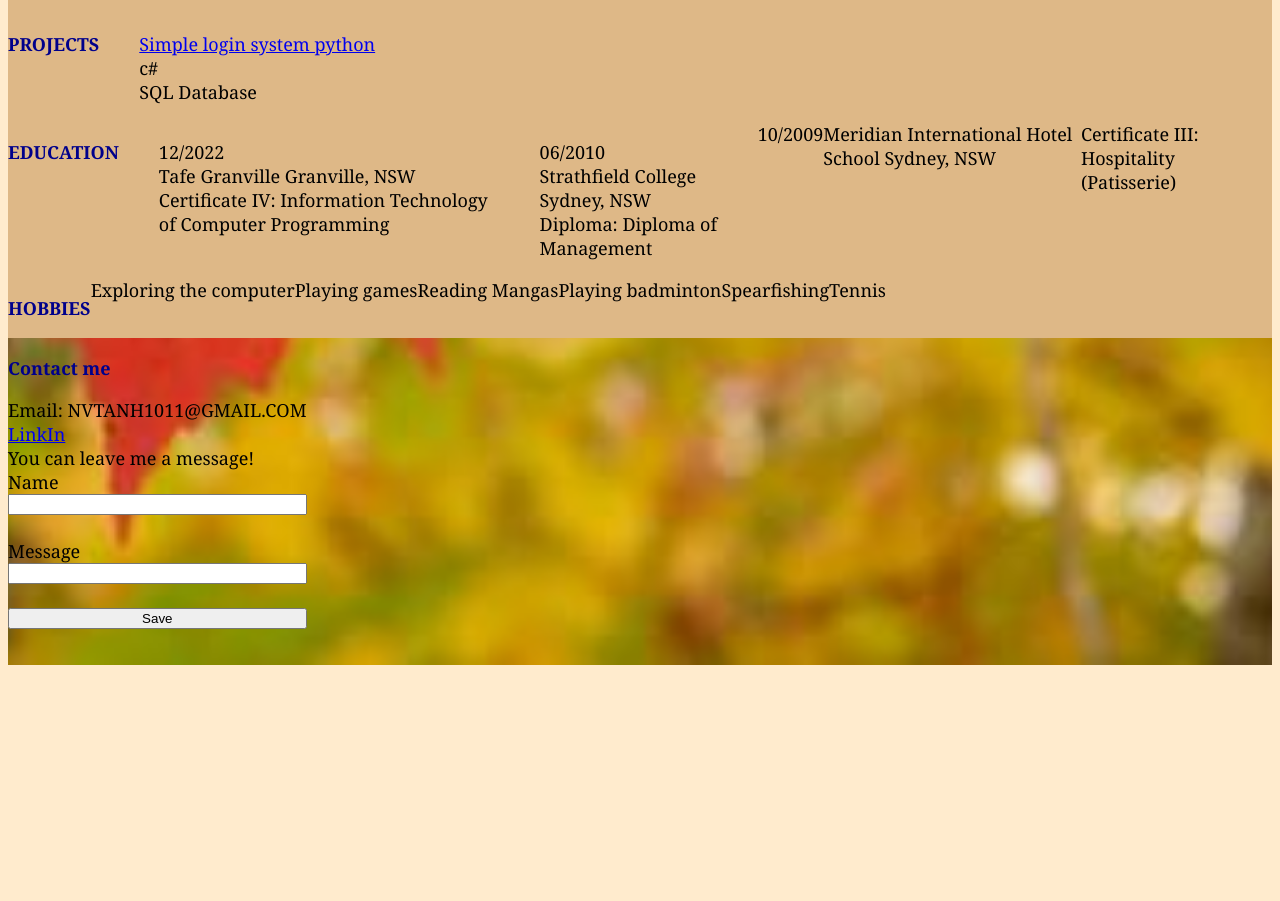
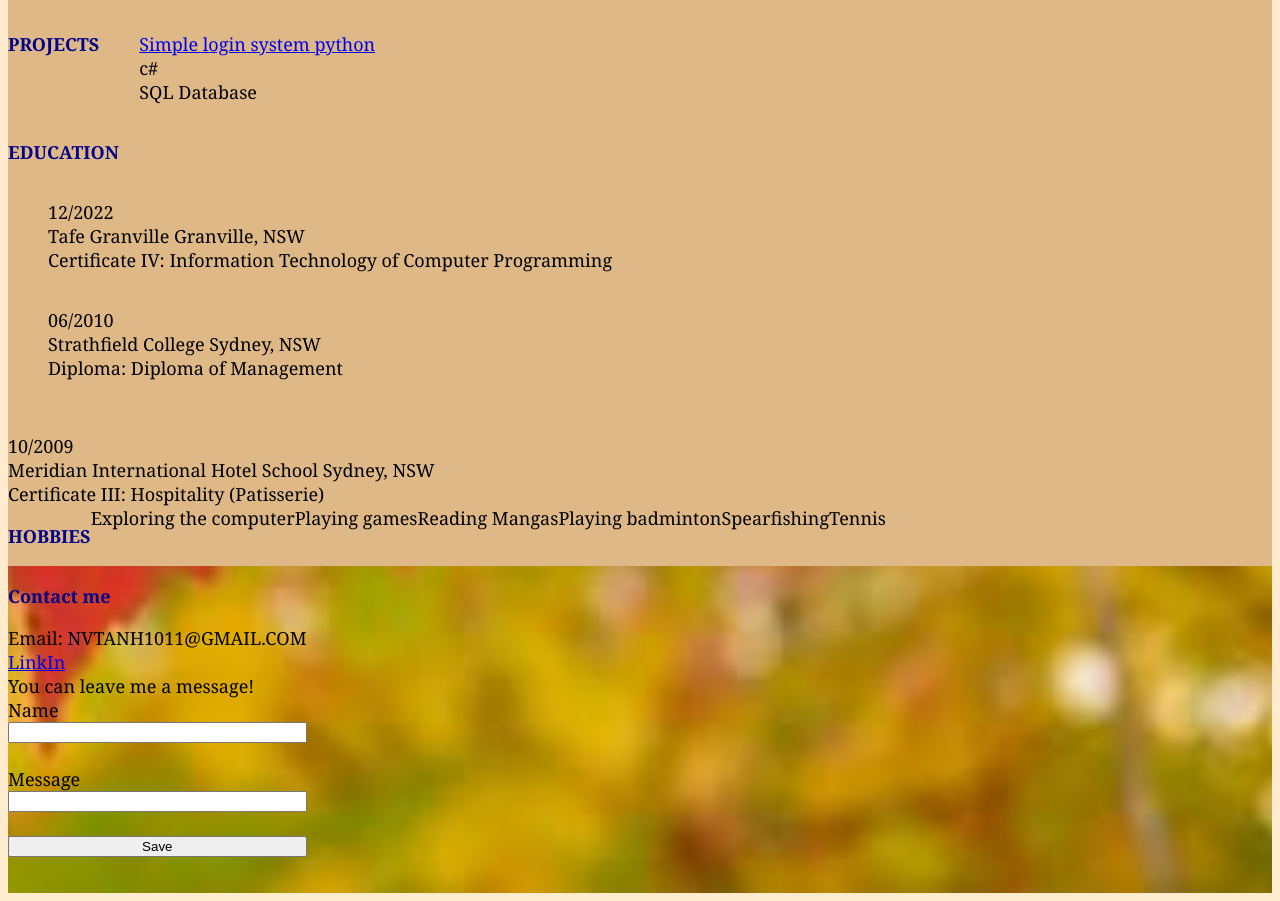
Before and after one commit to nvtanh10111987/My-First-Website-Project, a plain HTML site: page index.html in a window 1280 px wide. Shown: the part 980-1881 px from the top of the page. Before the commit the page ends 1653 px from the top, so only its background shows below. Drawn offline with Linux system fonts and the light colour scheme.

Commit message:
add style in education

```diff
--- a/css/style.css
+++ b/css/style.css
@@ -56,6 +56,9 @@ section {
     display: flex;
     flex-direction: row;
 }
+#education section {
+    flex-direction: column;
+}
 ul {
     list-style: none;
 }
```
